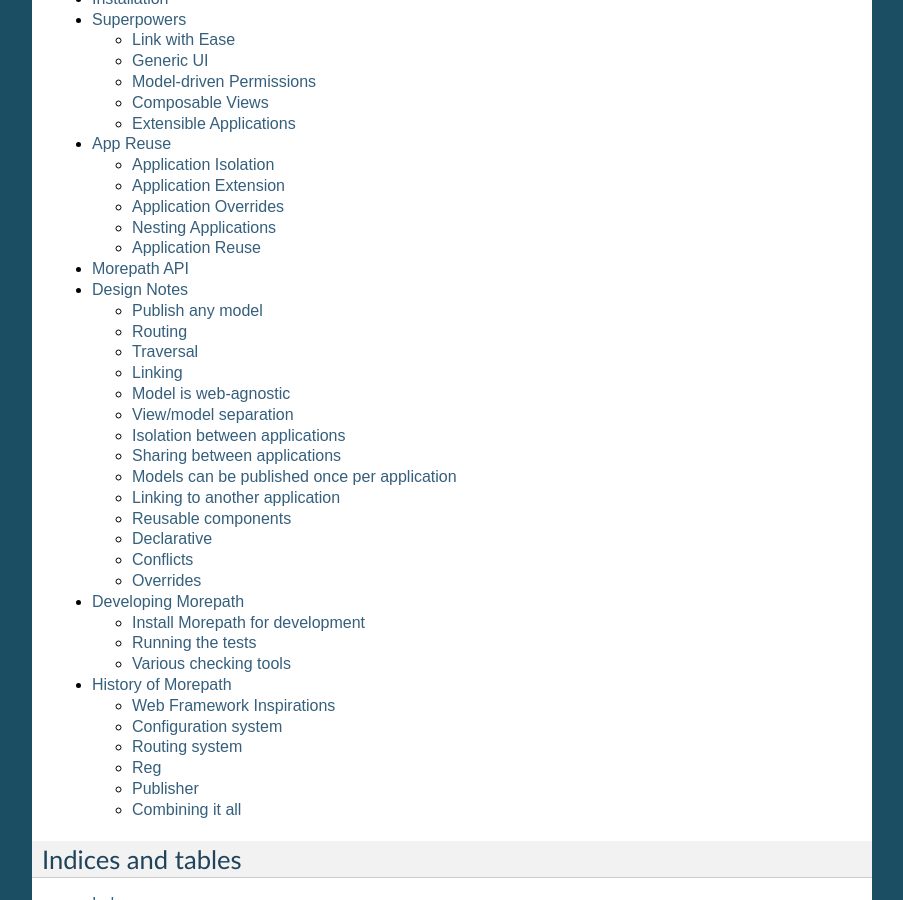
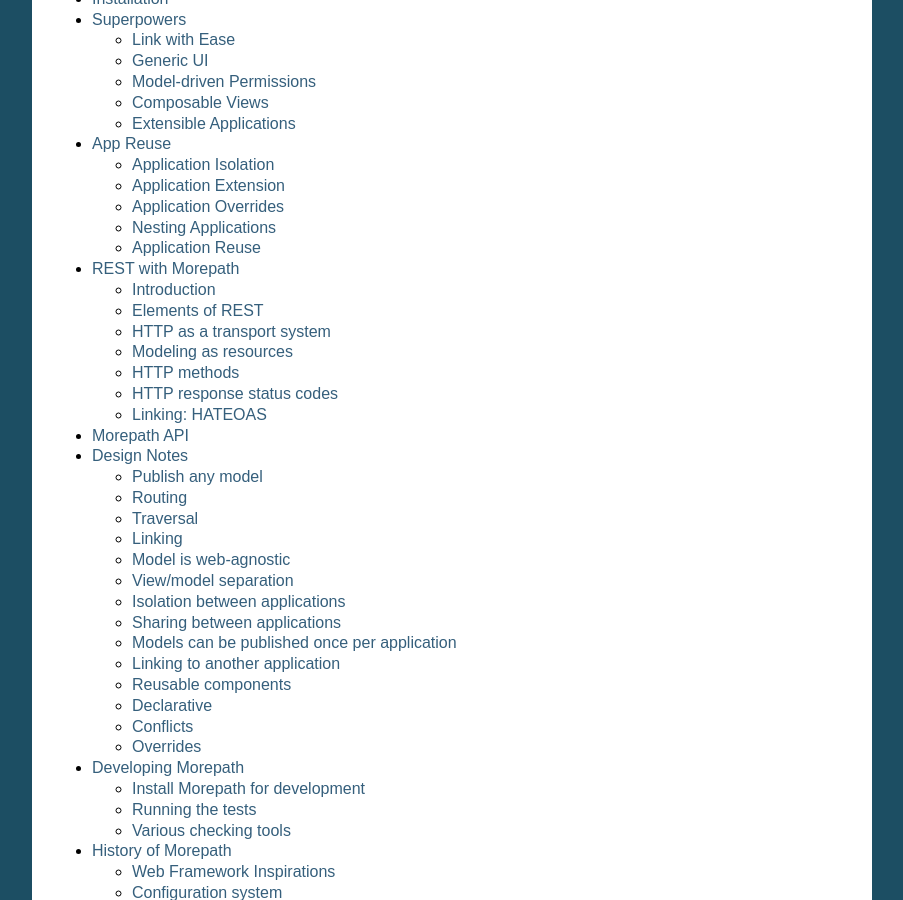
Before and after one commit to morepath/morepath, a Sphinx documentation site: the page built from doc/toc.rst, in a window 1280 px wide and 900 px high, scrolled down 389 px. Shown: the whole window, without its empty margins (198-1101 px from the left). Built offline with Sphinx 7.4.7, drawn with Linux system fonts in a browser that asks for light colours; some of the changed lines change nothing that is shown.

Commit message:
New documentation on how to do REST with Morepath.

````diff
--- /dev/null
+++ b/doc/rest.rst
@@ -0,0 +1,351 @@
+REST with Morepath
+==================
+
+Introduction
+------------
+
+.. sidebar:: How to think RESTful thoughts
+
+  So what does it mean for a web service to be RESTful? It might help to
+  remember this when thinking about REST:
+
+    If software interacts with a web service like a human with a browser
+    interacts with a well-designed multi-page web application, then that
+    web service is RESTful.
+
+  So if you have experience with developing good multi-page web
+  applications, then you can apply this experience to REST web service
+  design and you're off to a good start.
+
+In this section we'll look at how you could go about implementing a
+RESTful_ web service with Morepath.
+
+REST stands for Representational State Transfer, and is a particular
+way to design web services. We won't try to explain here *why* this
+can be a good thing for you to do, just explain what is involved.
+
+REST is not only useful for pure web services, but is also highly
+relevant for web application development, especially when you are
+building a single-page rich client application in JavaScript in the
+web browser. It can be beneficial to organize the server-side
+application as a RESTful web service.
+
+Elements of REST
+----------------
+
+That's all rather abstract. Let's get more concrete. It's useful to
+refer to the `Richardson Maturity Model for REST`_ in this context. In
+REST we do the following:
+
+* We uses HTTP as a transport system. What you use to communicate is
+  typically JSON or XML, but it could be anything.
+
+* We don't just use HTTP to tunnel method calls to a single
+  URL. Instead, we model our web service as resources, each with their
+  own URL, that we can interact with.
+
+* We use HTTP methods meaningfully. Most importantly we use ``GET`` to
+  retrieve information, and ``POST`` when we want to change
+  information. Along with this we also use HTTP response status codes
+  meaningfully.
+
+* We have links between the resources. So, one resource points to
+  another. A container resource could point to a link that you can
+  ``POST`` to create a new sub resource in it, for instance, and may
+  have a list of links to the resources in the container. See also
+  HATEOAS_.
+
+.. _RESTful: https://en.wikipedia.org/wiki/Representational_state_transfer
+
+.. _`Richardson Maturity Model for REST`: http://martinfowler.com/articles/richardsonMaturityModel.html
+
+.. _HATEOAS: https://en.wikipedia.org/wiki/HATEOAS
+
+Morepath has features that help you create RESTful applications.
+
+HTTP as a transport system
+--------------------------
+
+We don't really need to say much here, as Morepath is of course all
+about HTTP in the end. Morepath lets you write a bare-bones view using
+:meth:`morepath.AppBase.view`. This also lets you pass in a ``render``
+function that lets you specify how to render the return value of the
+view function as a :class:`morepath.Response`. If you use JSON, for
+convenience you can use :meth:`morepath.AppBase.json` has a JSON
+render function baked in.
+
+We could for instance have a ``Document`` model in our application::
+
+  class Document(object):
+      def __init__(self, id, title, author, content):
+          self.id = id
+          self.title = title
+          self.author = author
+          self.content = content
+
+We can expose it on a URL::
+
+  @app.model(model=Document, path='documents/{id}',
+    variables=lambda doc: dict(id=doc.id))
+  def get_document(id):
+     return document_by_id(id)
+
+We assume here that a ``document_by_id()`` function exists that
+returns a ``Document`` instance by id from some database, or ``None``
+if the document cannot be found. Any way to get your model instance is
+fine.
+
+Now we want a ``metadata`` resource that exposes its metadata as
+JSON::
+
+  @app.json(model=Document, name='metadata')
+  def document_metadata(request, model):
+      return {
+        'id': model.id,
+        'title': model.title,
+        'author': model.author
+      }
+
+Modeling as resources
+---------------------
+
+Modeling a web service as multiple resources comes pretty naturally to
+Morepath, as it's model-oriented in the first place. You can think
+carefully about how to place models in the URL space and expose them
+using :meth:`morepath.AppBase.model`. In Morepath each model class
+can only be exposed on a single URL (per app), which gives them a
+canonical URL automatically.
+
+A collection resource could be modelled like this::
+
+  class DocumentCollection(object):
+      def __init__(self):
+          self.documents = []
+
+      def add(self, doc):
+          self.documents.append(doc)
+
+We now want to expose this collection to a URL path ``/foo``. We
+want:
+
+* a resource ``/foo`` to get the ids of all documents in the
+  collection.
+
+* a resource ``/foo/add`` that lets you POST an ``id`` to it so that
+  this document is added to the collection.
+
+Here is how we could make ``foo`` available on a URL::
+
+  foo = DocumentCollection()
+
+  @app.model(model=DocumentCollection, path='foo')
+  def foo_collection():
+     return foo
+
+When someone accesses ``/foo`` they should get a JSON structure which
+includes ids of all documents in the collection. Here's how to do
+that::
+
+  @app.json(model=DocumentCollection)
+  def collection_default(request, model):
+      return {
+         'type': 'document_collection',
+         'ids': [doc.id for doc in model.documents]
+      }
+
+Then we want to allow people to POST the document id (as a URL
+parameter) to the ``/foo/add`` resource::
+
+  @app.json(model=DocumentCollection, name='add')
+  def collection_add_document(request, model):
+      doc = document_by_id(request.args['id'])
+      model.add(doc)
+      return {}
+
+We again use the ``document_by_id`` function. We also return an empty
+JSON object in the response; not very useful, but in this simple view
+we don't have anything more interesting to report when the POST
+succeeds
+
+There are a few things missing in this picture. We've left out HTTP
+methods. We've also left out giving back a proper response with status
+codes, and error handling when things go wrong.
+
+HTTP methods
+------------
+
+While our web application responds the right way when we access ``/foo``
+with ``GET`` and ``/foo/add`` with ``POST``, we actually do too much:
+
+* we allow ``POST`` requests to ``/foo`` and treat them like ``GET``
+
+* we allow ``GET`` requests to ``/foo/add`` and treat them like ``POST``.
+
+To fix this we can add ``request_method`` predicate parameters::
+
+  @app.json(model=DocumentCollection, request_method='GET')
+  def collection_default(request, model):
+      ...
+
+  @app.json(model=DocumentCollection, name='add', request_method='POST')
+  def collection_add_document(request, model):
+      ...
+
+Now you can only access the resources above as specified.
+
+What if we had defined our web service differently, and instead of
+having a ``/foo/add`` we wanted to allow the POSTing of document ids
+on ``/foo`` directly? Here's how you would rewrite
+``collection_add_document`` to be the view directly on ``/foo```::
+
+  @app.json(model=DocumentCollection, request_method='POST')
+  def collection_add_document(request, model):
+      ...
+
+It's just a matter of removing the ``name`` parameter so that it becomes
+the default view on ``DocumentCollection``.
+
+HTTP response status codes
+--------------------------
+
+When a view did its thing with success, Morepath automatically returns
+the HTTP status code ``200``. When you try to access a URL that cannot
+be routed to a model or a view, a ``404`` error will be raised.
+
+But what if the view did not manage to do something successfully? Let's
+get back to this view::
+
+  @app.json(model=DocumentCollection, name='add', request_method='POST')
+  def collection_add_document(request, model):
+      doc = document_by_id(request.args['id'])
+      model.add(doc)
+      return {}
+
+What if there is no ``id`` parameter in the request? That's something
+our application cannot handle: a bad request, status code 400.
+
+.. sidebar:: What status code is right?
+
+  There is some debate over what status code to pick for particular
+  errors. Sometimes the HTTP specification is pretty clear, but in the
+  case of a missing parameter, it's not. Status code 400 (Bad Request)
+  while according to the HTTP specd more about the syntax of a request
+  than its content, is still chosen by many implementers in case of
+  errors like this.
+
+  But no matter what kind of HTTP error you pick, how you cause them
+  to happen is the same: just raise the appropriate exception.
+
+Werkzeug, the library upon which Morepath is built, defines a set of
+HTTP exception classes :mod:`werkzeug.exceptions` that we can use. In
+this case we need :exc:`werkzeug.exceptions.BadRequest`. We modify
+our view so it is raised if there was no id::
+
+  from werkzeug.exceptions import BadRequest
+
+  @app.json(model=DocumentCollection, name='add', request_method='POST')
+  def collection_add_document(request, model):
+      id = request.args.get('id')
+      if id is None:
+          raise BadRequest()
+      doc = document_by_id(id)
+      model.add(doc)
+      return {}
+
+We also want to deal with the situation where an id was given, but no
+document with that id exists. Let's handle that with 400 Bad Request
+too::
+
+  @app.json(model=DocumentCollection, name='add', request_method='POST')
+  def collection_add_document(request, model):
+      id = request.args.get('id')
+      if id is None:
+          raise BadRequest()
+      doc = document_by_id(id)
+      if doc is None:
+          raise BadRequest()
+      model.add(doc)
+      return {}
+
+Linking: HATEOAS
+----------------
+
+We've now reached the point where many would say that this is a
+RESTful web service. But in fact a vital ingredient is still missing:
+hyperlinks. That ugly acronym HATEOAS_ thing.
+
+.. sidebar:: Hyperlinks!
+
+  Since hyperlinks are so commonly missing from web services that claim
+  to be RESTful, we'll break our promise here not to motivate why REST
+  is good, and have a brief discussion on why hyperlinking is a good
+  idea.
+
+  Without hyperlinks, a client is coupled to the server in two ways:
+
+  * URLs: it needs to know what URLs the server exposes.
+
+  * Data: it needs to know how to interpret the data coming from the
+    server, and what data to send to the server.
+
+  Now add HATEOAS and get true REST. Now the client is coupled to the
+  server in only one way: data. The URLs needed it will get from the
+  data. We gain looser coupling between server and client: the server
+  can change all its URLs and the client will continue to work.
+
+  You may quibble and say the client still needs to know the original
+  URL of the server to get started, and dig up all the other URLs from
+  the data afterward. That's true -- but that's all that's
+  needed. It's normal. Think again like how a human interacts with the
+  web through the browser: you may use a search engine or bookmarks to
+  get the initial URL of a site, and then you go to pages in that site
+  by clicking links.
+
+Morepath makes it very easy to create hyperlinks, so we won't
+have to do much. Let's first modify our default ``GET`` view for
+the collection so it also has a link to the ``add`` resource::
+
+  @app.json(model=DocumentCollection)
+  def collection_default(request, model):
+      return {
+         'type': 'document_collection',
+         'ids': [doc.id for doc in model.documents],
+         'add': request.link(foo, 'add')
+      }
+
+``foo``, if you can remember, is the instance of
+``DocumentCollection`` we were working with, and we want
+to link to its ``add`` view.
+
+Let's make things more interesting though. Before we had the default
+view for the collection return a list of document ids. We can change
+this so we return a list of document URLs instead::
+
+  @app.json(model=DocumentCollection)
+  def collection_default(request, model):
+      return {
+         'type': 'document_collection',
+         'documents': [request.link(doc) for doc in model.documents],
+         'add': request.link(foo, 'add')
+      }
+
+Or perhaps better, include the id *and* the URL::
+
+  @app.json(model=DocumentCollection)
+  def collection_default(request, model):
+      return {
+         'type': 'document_collection',
+         'documents': [dict(id=doc.id, link=request.link(doc))
+                       for doc in model.documents],
+         'add': request.link(foo, 'add')
+      }
+
+Now we've got HATEOAS: the collection links to the documents it
+contains, and also to the ``add`` URL that can be used to add a new
+document. The developers looking at the responses your web service
+sends will get a few clues about where to go next. Coupling is looser.
+
+We got HATEOAS, so at last we got true REST. Why is hyperlinking so
+often ignored? Why don't more systems implement HATEOAS? Perhaps
+because they make linking to things too hard or too brittle. Morepath
+instead makes it easy. Link away!
--- a/doc/toc.rst
+++ b/doc/toc.rst
@@ -12,6 +12,7 @@
    installation
    superpowers
    app_reuse
+   rest
    api
    design
    developing
````
